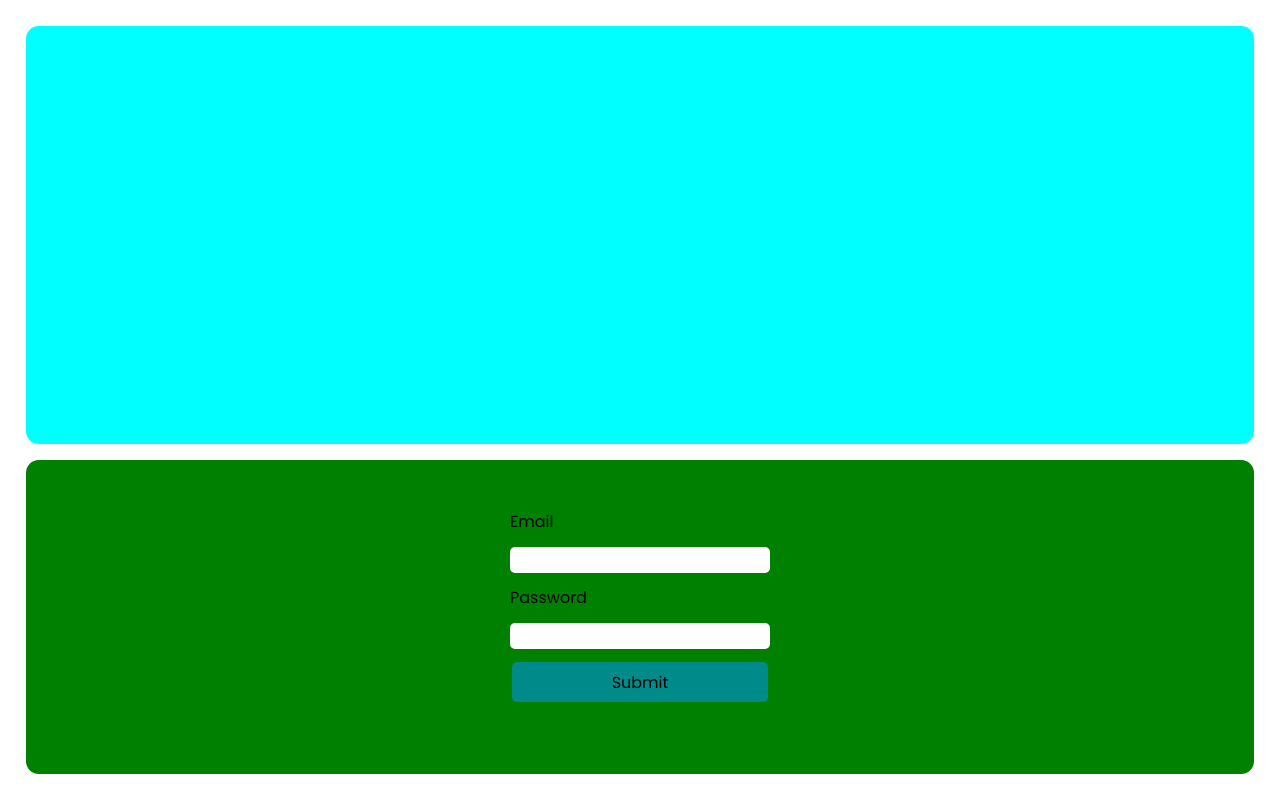
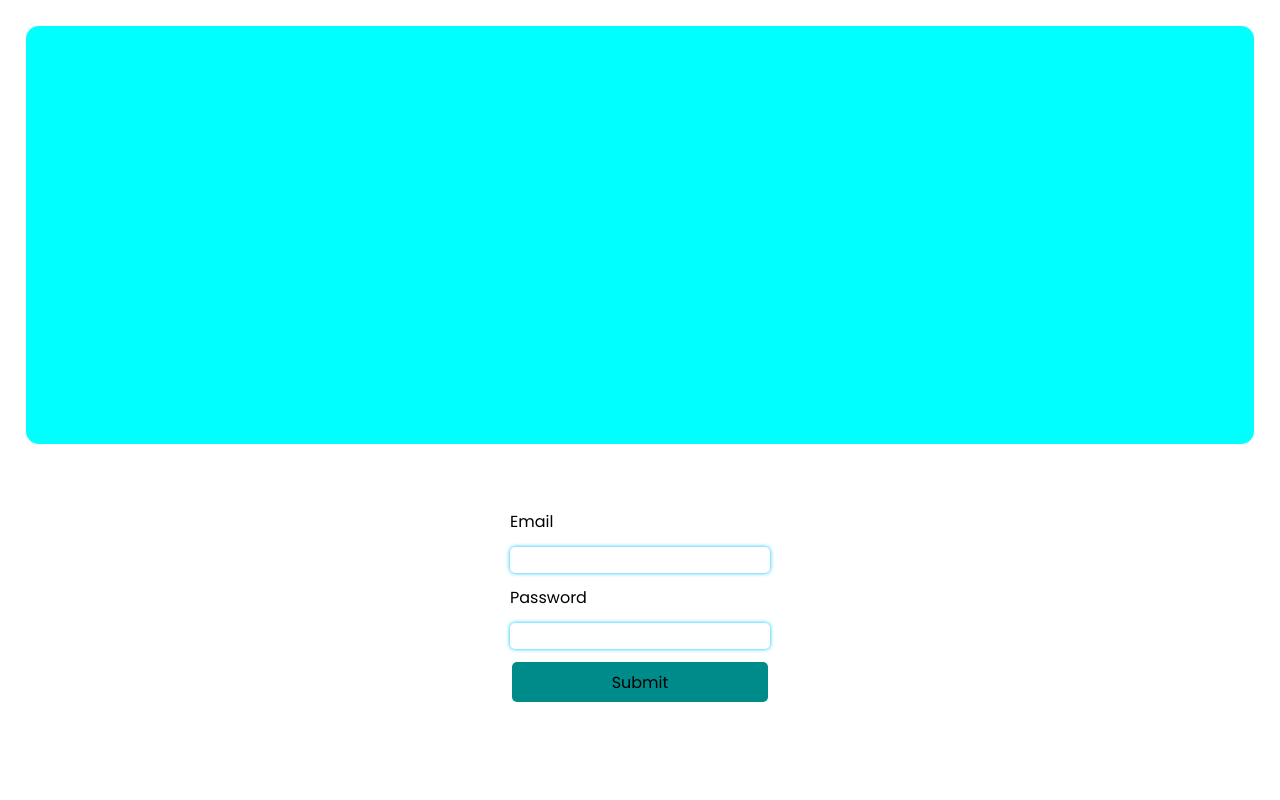
Before and after one commit to Jitu-77/task-ui, a React (Vite) app: page / in a window 1280 px wide. Built offline with nearby package versions, Linux system fonts and the light colour scheme.

Commit message:
login form is done

```diff
--- a/src/components/Login.css
+++ b/src/components/Login.css
@@ -25,7 +25,7 @@
 }
 
 .formContainer {
-  background-color: green;
+  /* background-color: green; */
   height: 100%;
   display: grid;
   align-items: center;
@@ -60,8 +60,7 @@
     font-family: 'Poppins';
 }
 
-input:focus {
+input {
   outline: none;
-  /* border-color: #00bfff; */
   box-shadow: 0 0 4px #00bfff;
 }
```
